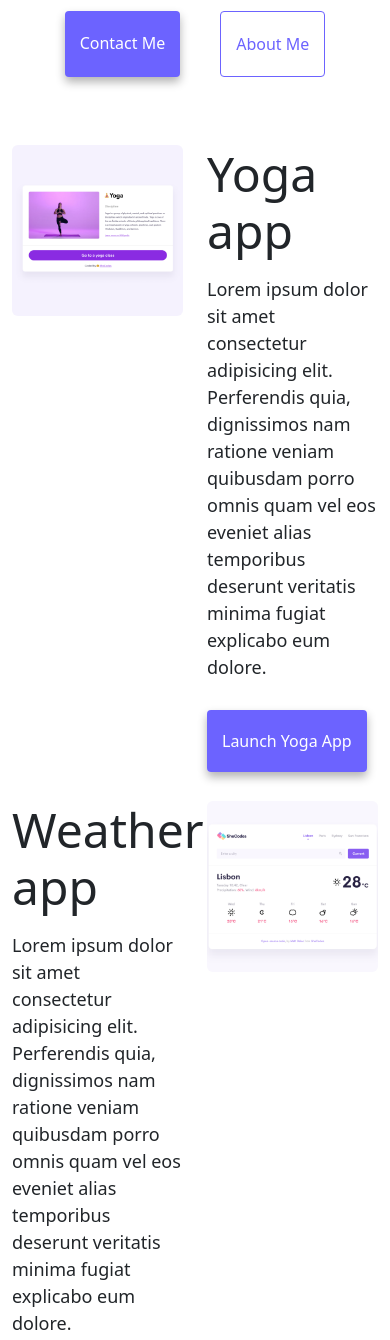
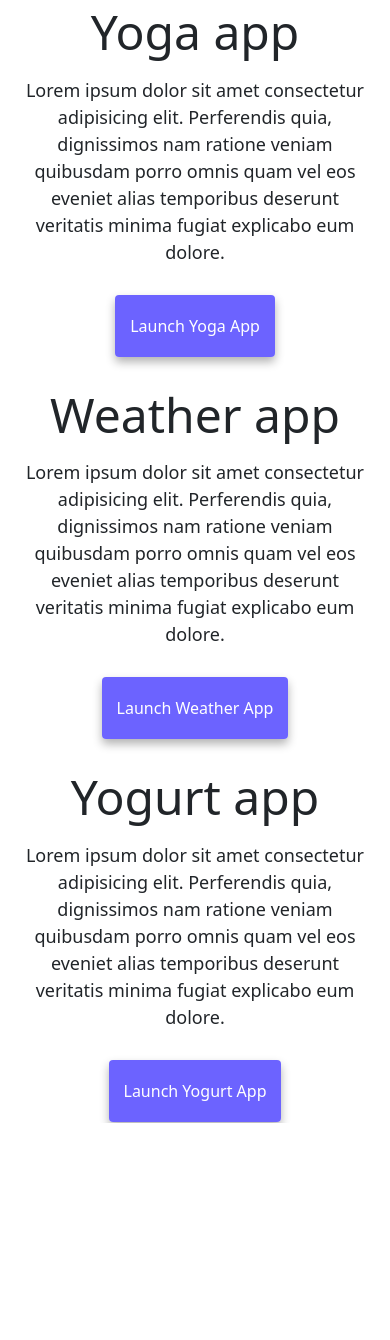
Before and after one commit to jolyssajack/Static-Responsive-Website, a plain HTML site: page index.html in a window 390 px wide. Shown: the part 495-1835 px from the top of the page. After the commit the page ends 1618 px from the top, so only its background shows below. Drawn offline with nearby package versions, Linux system fonts and the light colour scheme.

Commit message:
responsive and seo friendly

```diff
--- a/index.html
+++ b/index.html
@@ -5,6 +5,7 @@
     <meta http-equiv="X-UA-Compatible" content="IE=edge" />
     <meta name="viewport" content="width=device-width, initial-scale=1.0" />
     <title>Basic Website</title>
+    <meta name="description" content="Personal Portfolio Website" />
 
     <link
       href="https://cdn.jsdelivr.net/npm/bootstrap@5.3.3/dist/css/bootstrap.min.css"
@@ -61,7 +62,7 @@
     <div class="container">
       <div class="row">
         <div class="col-6">
-          <img src="images/yoga.png" class="img-fluid rounded" />
+          <img src="images/yoga.png" class="img-fluid rounded" id="image" />
         </div>
         <div class="col-6">
           <h2 class="mb-3">Yoga app</h2>
@@ -90,12 +91,12 @@
           </div>
         </div>
         <div class="col-6">
-          <img src="images/weather.png" class="img-fluid rounded" />
+          <img src="images/weather.png" class="img-fluid rounded" id="image" />
         </div>
       </div>
       <div class="row mt-5">
         <div class="col-6">
-          <img src="images/yogurt.png" class="img-fluid rounded" />
+          <img src="images/yogurt.png" class="img-fluid rounded" id="image" />
         </div>
         <div class="col-6">
           <h2 class="mb-3">Yogurt app</h2>
@@ -106,7 +107,9 @@
             explicabo eum dolore.
           </p>
           <div class="mt-5">
-            <a href="#" class="primary-link">Launch Weather App</a>
+            <a href="#" class="primary-link" alt="Yogurt App" title="Yogurt App"
+              >Launch Yogurt App</a
+            >
           </div>
         </div>
       </div>
--- a/src/style.css
+++ b/src/style.css
@@ -86,3 +86,23 @@ p {
 .email-link:hover {
   text-decoration: underline;
 }
+
+@media (max-width: 576px) {
+  .container,
+  h3 {
+    text-align: center;
+    padding: 20px;
+  }
+  .col-6 {
+    width: 100%;
+  }
+  #image {
+    display: none;
+  }
+  .email-link {
+    font-size: 20px;
+  }
+  .text-center {
+    font-size: 30px;
+  }
+}
```
